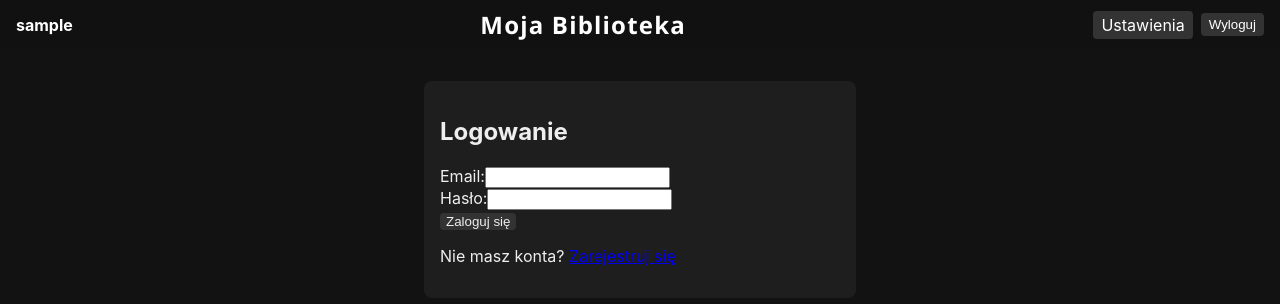
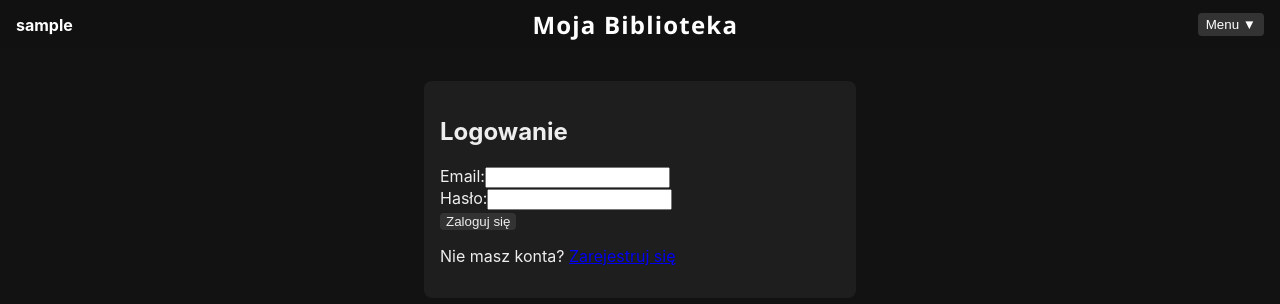
Before and after one commit to Szymonzychyoyo/BookTracker, a React (Create React App) app in the folder client/: page /login in a window 1280 px wide. Shown: the top 304 px of the page. Built offline with nearby package versions, Linux system fonts and the light colour scheme; sample sign-in values are in the browser's storage.

Commit message:
poprawione css

```diff
--- a/client/src/App.js
+++ b/client/src/App.js
@@ -13,9 +13,10 @@ import ProtectedRoute from "./components/ProtectedRoute";
 
 import "./App.css";
 import headerStyles from "./components/Header.module.css";
+import UserMenu from "./components/UserMenu";
 
 const Header = () => {
-  const { user, logout } = useAuth();
+  const { user } = useAuth();
   return (
     <header className={headerStyles.header}>
       {user && (
@@ -37,10 +38,7 @@ const Header = () => {
 
       <nav className={headerStyles.nav}>
         {user ? (
-          <>
-            <Link to="/settings" className={headerStyles.tile}>Ustawienia</Link>
-            <button onClick={logout} className={headerStyles.tile}>Wyloguj</button>
-          </>
+          <UserMenu />
         ) : (
           <>
             <Link to="/login" className={headerStyles.tile}>Logowanie</Link>
--- a/client/src/components/SearchBar.module.css
+++ b/client/src/components/SearchBar.module.css
@@ -3,6 +3,7 @@
   margin: 0 auto 1rem auto;
   display: flex;
   justify-content: center;
+  padding-top: 6px;
 }
 
 .searchInput {
--- /dev/null
+++ b/client/src/components/UserMenu.js
@@ -0,0 +1,38 @@
+import React, { useState, useRef, useEffect } from 'react';
+import { Link } from 'react-router-dom';
+import { useAuth } from '../context/AuthContext';
+import styles from './UserMenu.module.css';
+
+const UserMenu = () => {
+  const { logout } = useAuth();
+  const [open, setOpen] = useState(false);
+  const menuRef = useRef(null);
+
+  useEffect(() => {
+    const handleClickOutside = (e) => {
+      if (menuRef.current && !menuRef.current.contains(e.target)) {
+        setOpen(false);
+      }
+    };
+    document.addEventListener('mousedown', handleClickOutside);
+    return () => document.removeEventListener('mousedown', handleClickOutside);
+  }, []);
+
+  return (
+    <div className={styles.wrapper} ref={menuRef}>
+      <button className={styles.button} onClick={() => setOpen(o => !o)}>
+        Menu ▼
+      </button>
+      {open && (
+        <div className={styles.menu}>
+          <Link to="/settings" className={styles.item} onClick={() => setOpen(false)}>
+            Ustawienia
+          </Link>
+          <button className={styles.item} onClick={logout}>Wyloguj</button>
+        </div>
+      )}
+    </div>
+  );
+};
+
+export default UserMenu;
--- /dev/null
+++ b/client/src/components/UserMenu.module.css
@@ -0,0 +1,44 @@
+.wrapper {
+  position: relative;
+}
+
+.button {
+  background: #333;
+  color: #fff;
+  padding: 0.25rem 0.5rem;
+  border-radius: 4px;
+  border: none;
+  cursor: pointer;
+  transition: background 0.2s;
+}
+
+.button:hover {
+  background: #555;
+}
+
+.menu {
+  position: absolute;
+  right: 0;
+  top: calc(100% + 0.25rem);
+  display: flex;
+  flex-direction: column;
+  background: #222;
+  border: 1px solid #444;
+  border-radius: 4px;
+  min-width: 120px;
+  z-index: 100;
+}
+
+.item {
+  color: #fff;
+  padding: 0.5rem;
+  text-decoration: none;
+  text-align: left;
+  background: none;
+  border: none;
+  cursor: pointer;
+}
+
+.item:hover {
+  background: #333;
+}
```
